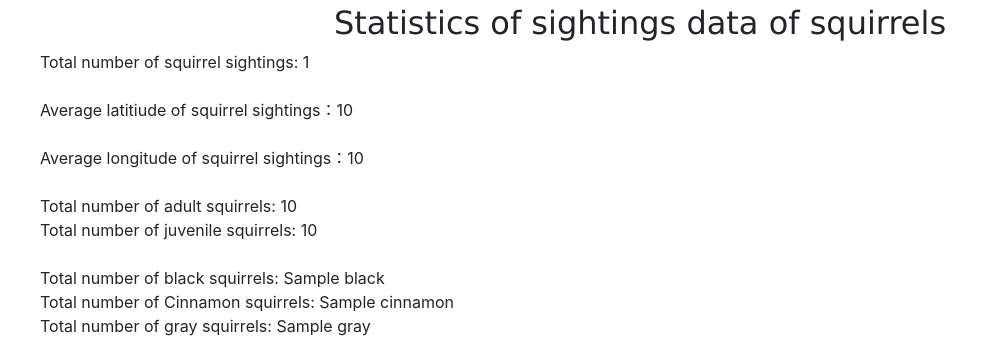
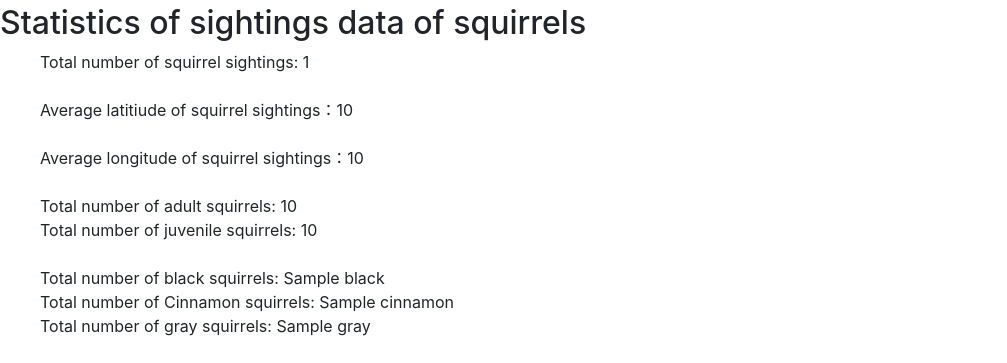
Before and after one commit to els0911/IEOR4501-Final-Project, a Django app: template sightings/templates/sightings/stats.html in a window 1280 px wide. Shown: the part 56-419 px from the top of the page, without its empty margins (0-1007 px from the left). Run offline with Django 3.2, Linux system fonts and the light colour scheme; the template is opened without the code that fills it: most values are stand-ins (such as "Sample title", 1, 10 or a date in 2020).

Commit message:
Edit stats.html

```diff
--- a/sightings/templates/sightings/stats.html
+++ b/sightings/templates/sightings/stats.html
@@ -24,7 +24,7 @@
     </div>
   </div>
 </nav>
-<h2 style="font-family:verdana;text-align:center;">Statistics of sightings data of squirrels</h2>
+<h2 style="text-align:left;">Statistics of sightings data of squirrels</h2>
     <ul style="list-style:none;">
       <li>Total number of squirrel sightings: {{Number}}</li>
       <br>
```
